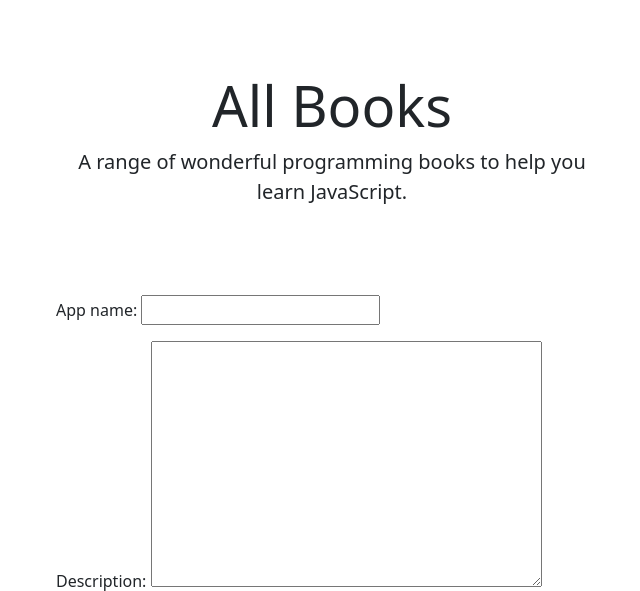
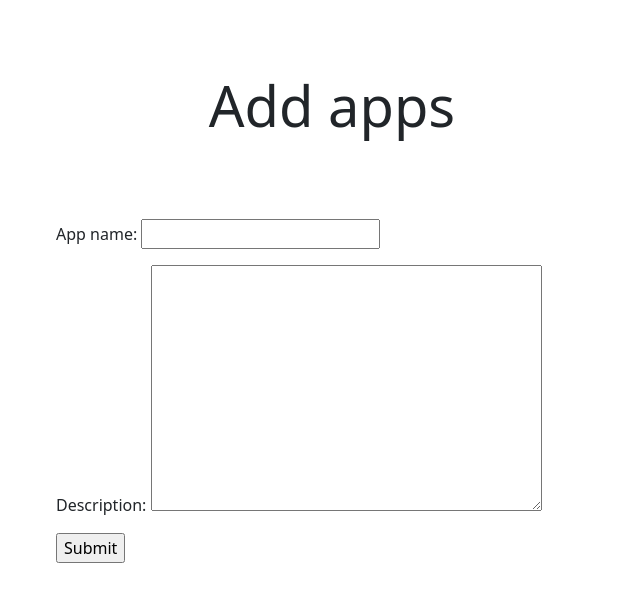
Before and after one commit to ajfriesen/curated, a Django app: template self_hosted/templates/self_hosted/add_app.html in a window 1280 px wide. Shown: the part 152-743 px from the top of the page, without its empty margins (308-948 px from the left). Run offline with Django 4.2, Linux system fonts and the light colour scheme; the template is opened without the code that fills it: values that come from a table or form of the project are taken from there, others are empty; parts of the project's set-up code (start-up, migrations or seed data) failed here and were passed over; some libraries are stand-ins or nearby versions.

Commit message:
Change add app view

```diff
--- a/self_hosted/templates/self_hosted/add_app.html
+++ b/self_hosted/templates/self_hosted/add_app.html
@@ -3,8 +3,7 @@
 {% block content %}
 <div class="container" style="max-width:600px">
     <div class="px-3 py-3 pt-md-5 pb-md-4 mx-auto text-center">
-        <h1 class="display-4">All Books</h1>
-        <p class="lead">A range of wonderful programming books to help you learn JavaScript.</p>
+        <h1 class="display-4">Add apps</h1>
     </div>
     <div class="py-5">
         <div class="row">
--- a/self_hosted/urls.py
+++ b/self_hosted/urls.py
@@ -10,7 +10,7 @@ urlpatterns = [
     path('', home, name='home'),
     path('self-hosted', AppListView.as_view(), name='index'),
     path('<int:app_id>/', detail, name='detail'),
-    path('create_app/', AddAppView.as_view() , name="add_app"),
+    path('self-hosted/create_app/', AddAppView.as_view() , name="add_app"),
     path('self-hosted/tags/<slug>', TagIndexView.as_view(), name='tagged'),
     path('login/', UserLogin.as_view(), name="login")
 
```
